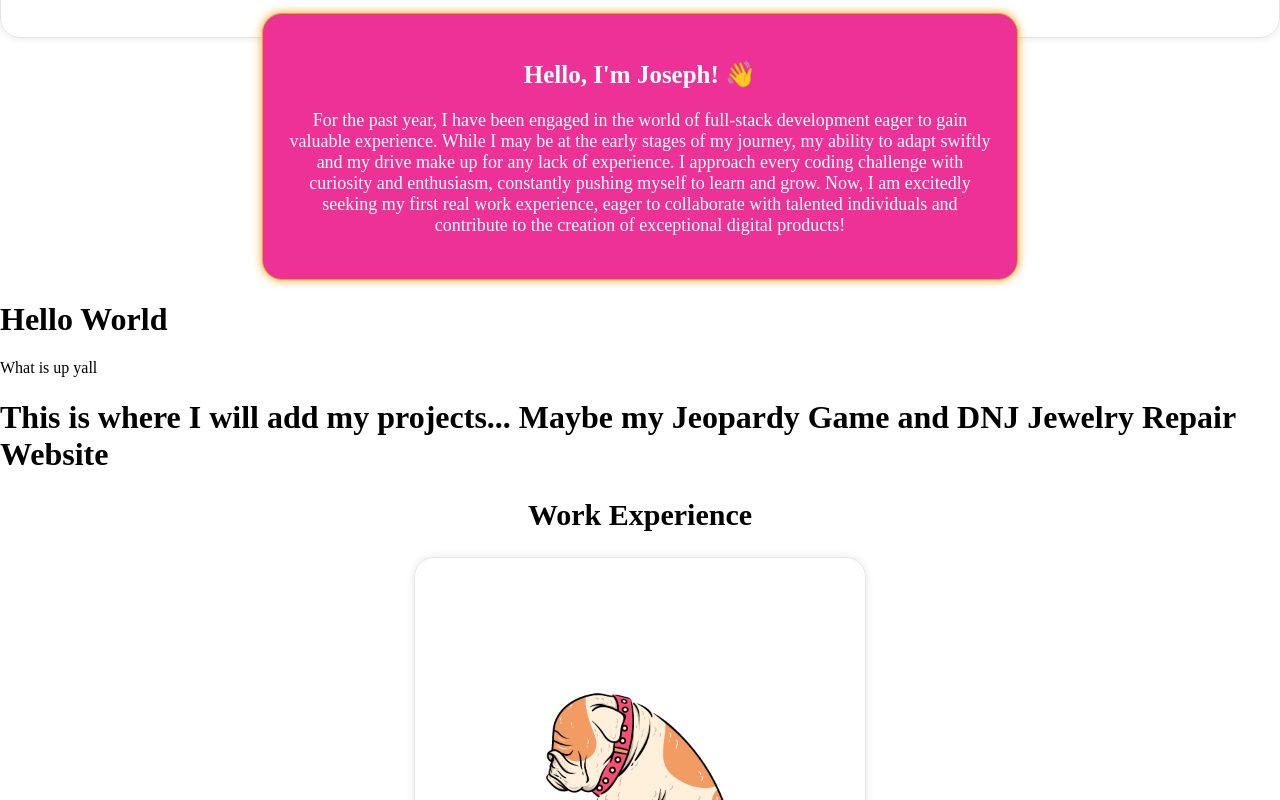
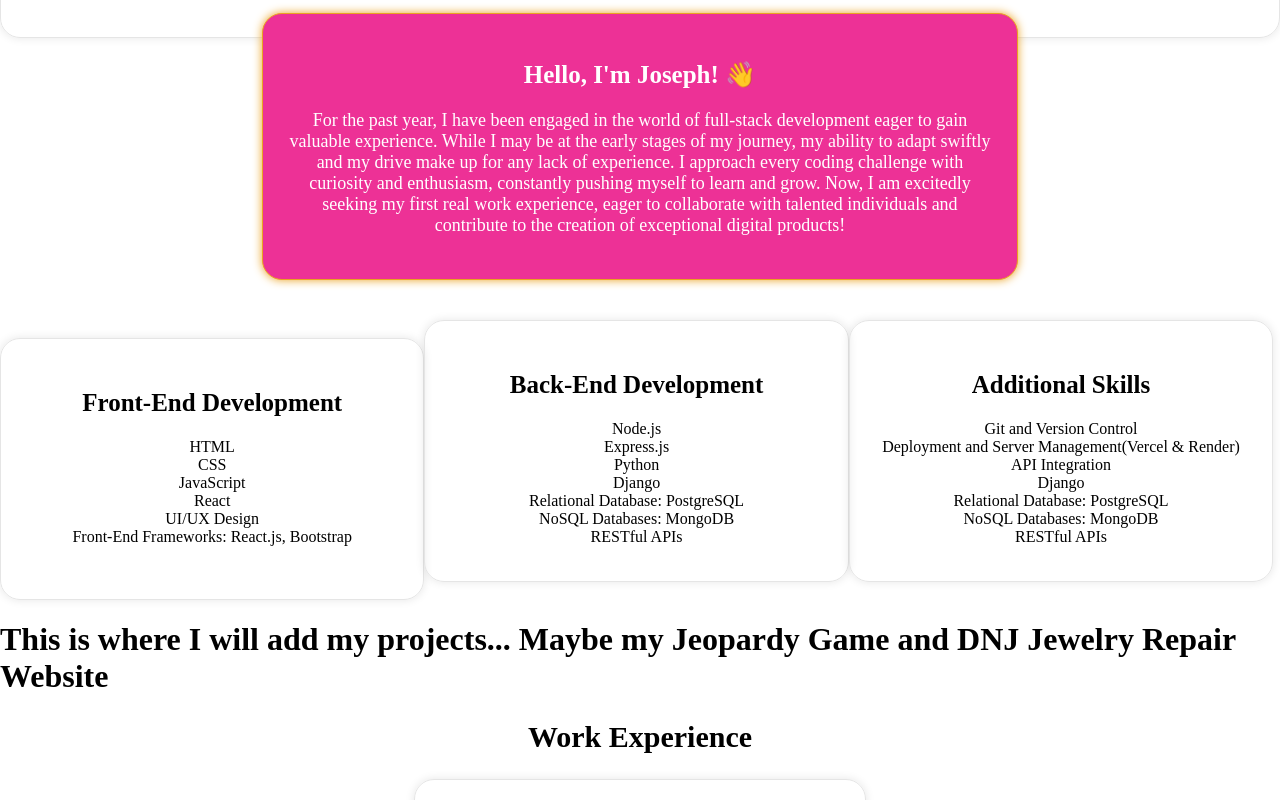
Before and after one commit to hulaus/NewPortfolio, a React (Create React App) app in the folder jo-carr-portfolio/: page / in a window 1280 px wide. Shown: the part 562-1362 px from the top of the page. Built offline with nearby package versions, Linux system fonts and the light colour scheme.

Commit message:
Added Skills to the Cards

```diff
--- a/jo-carr-portfolio/src/App.css
+++ b/jo-carr-portfolio/src/App.css
@@ -122,6 +122,42 @@ a.linkedin {
     100% { transform: rotate( 0.0deg) }
 }
 
+/* This Will be for the Skills Page*/
+
+.SkillsCards{
+    display:inline-block;
+    flex-wrap:wrap;
+    text-align: center;
+    height: 200px;
+    min-width: fit-content;
+    width: 33%;
+    margin-top: 40px;
+    padding-top: 30px;
+    padding-bottom: 30px;
+    border-radius: 20px;
+    border: 1px solid var(--border-white);
+    box-shadow: var(--box-shadow-white);
+}
+
+@media screen and (max-width: 767px) {
+    .SkillsCards {
+        display: flex;
+        flex-direction: column;
+        width: 90%;
+        margin: 0 auto;
+    }
+}
+
+
+.SkillsCards h2{
+    font-size: 25px;
+}
+
+.SkillsCards p{
+    font-size: 18px;
+}
+
+
 /* This will be for the Work Experience Page*/
 
 .Work {
--- a/jo-carr-portfolio/src/components/SkillsPage.jsx
+++ b/jo-carr-portfolio/src/components/SkillsPage.jsx
@@ -1,5 +1,6 @@
 import React from "react";
 import Card from 'react-bootstrap/Card'
+import ListGroup from 'react-bootstrap/ListGroup';
 
 
 function SkillsPage() {
@@ -8,11 +9,48 @@ function SkillsPage() {
      <div className="SkillsCards">
         <Card>
         <Card.Header>
-            <h1>Hello World</h1>
+            <h2>Front-End Development</h2>
         </Card.Header>
-        <Card.Text>
-            What is up yall
-        </Card.Text>
+        <ListGroup variant="flush" className="ListGroup">
+            <ListGroup.Item>HTML</ListGroup.Item>
+            <ListGroup.Item>CSS</ListGroup.Item>
+            <ListGroup.Item>JavaScript</ListGroup.Item>
+            <ListGroup.Item>React</ListGroup.Item>
+            <ListGroup.Item>UI/UX Design</ListGroup.Item>
+            <ListGroup.Item>Front-End Frameworks: React.js, Bootstrap</ListGroup.Item>
+        </ListGroup>
+        </Card>
+     </div>
+     <div className="SkillsCards">
+     <Card>
+        <Card.Header>
+            <h2>Back-End Development</h2>
+        </Card.Header>
+        <ListGroup variant="flush" className="ListGroup">
+            <ListGroup.Item>Node.js</ListGroup.Item>
+            <ListGroup.Item>Express.js</ListGroup.Item>
+            <ListGroup.Item>Python</ListGroup.Item>
+            <ListGroup.Item>Django</ListGroup.Item>
+            <ListGroup.Item>Relational Database: PostgreSQL</ListGroup.Item>
+            <ListGroup.Item>NoSQL Databases: MongoDB</ListGroup.Item>
+            <ListGroup.Item>RESTful APIs</ListGroup.Item>
+        </ListGroup>
+        </Card>
+     </div>
+     <div className="SkillsCards">
+     <Card>
+        <Card.Header>
+            <h2>Additional Skills</h2>
+        </Card.Header>
+        <ListGroup variant="flush" className="ListGroup">
+            <ListGroup.Item>Git and Version Control</ListGroup.Item>
+            <ListGroup.Item>Deployment and Server Management(Vercel & Render)</ListGroup.Item>
+            <ListGroup.Item>API Integration</ListGroup.Item>
+            <ListGroup.Item>Django</ListGroup.Item>
+            <ListGroup.Item>Relational Database: PostgreSQL</ListGroup.Item>
+            <ListGroup.Item>NoSQL Databases: MongoDB</ListGroup.Item>
+            <ListGroup.Item>RESTful APIs</ListGroup.Item>
+        </ListGroup>
         </Card>
      </div>
      </>
```
